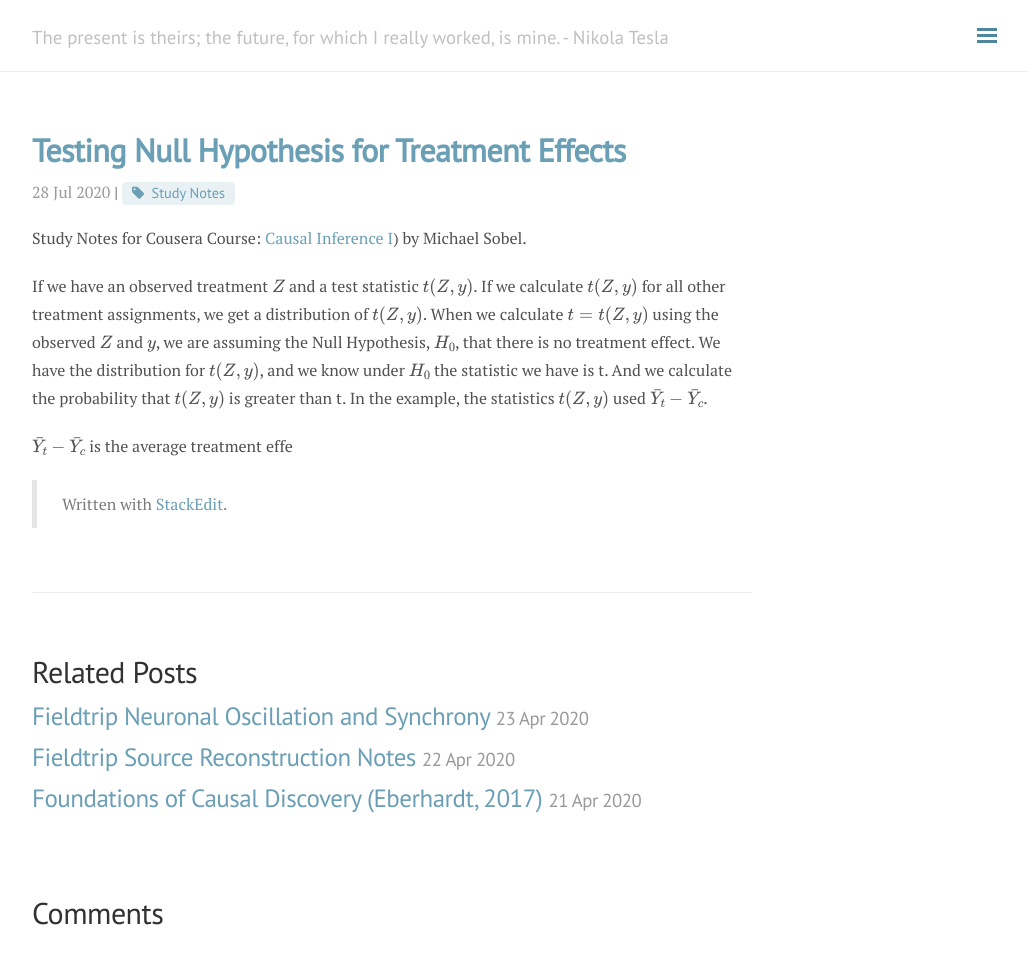
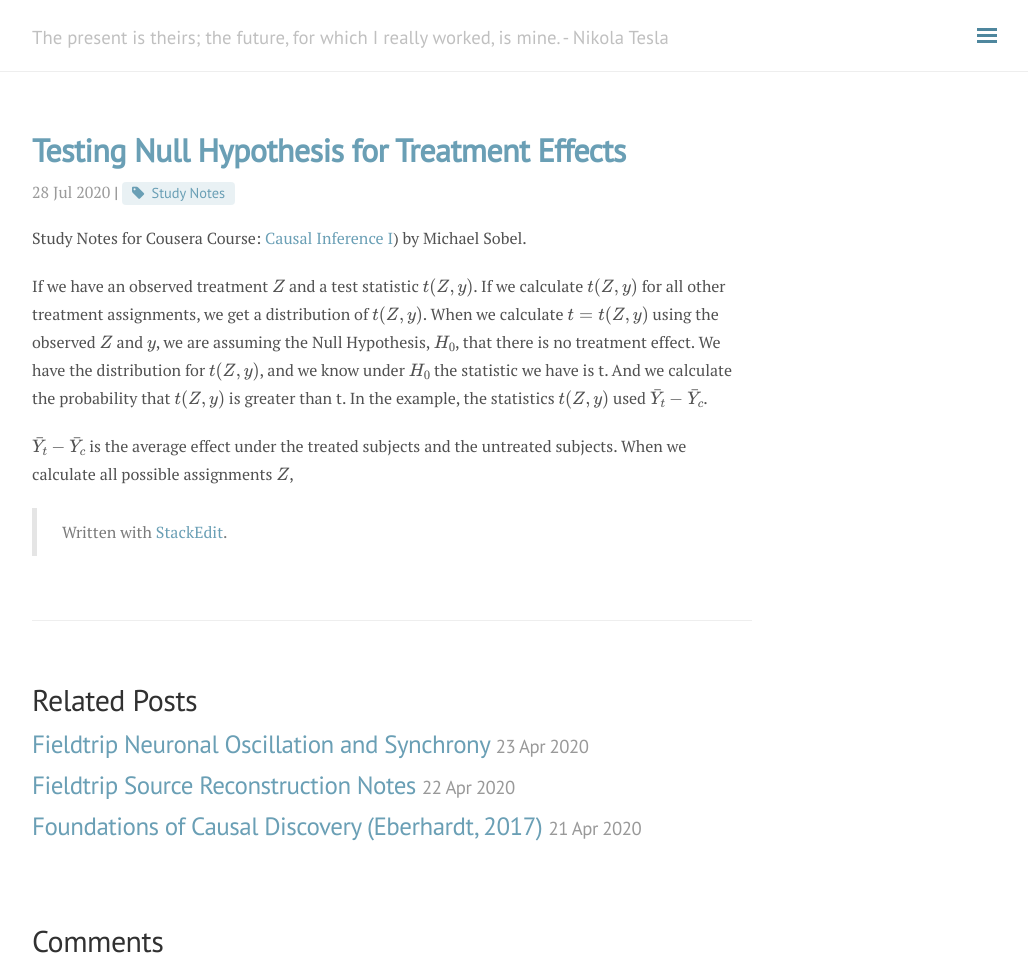
Before and after one commit to andylikescodes/andylikescodes.github.io, a Jekyll site: the page built from _posts/2020-07-28-Testing-Null-Hypothesis-For-Treatment-Effects.md, in a window 1280 px wide and 970 px high. Shown: the whole window, without its empty margins (248-1276 px from the left). Built offline with Jekyll 4.4.1, drawn with Linux system fonts in a browser that asks for light colours; nearby versions of some CDN libraries; formulas are drawn with MathJax 3; comment, search, counter and statistics services are not loaded.

Commit message:
_posts/2020-07-28-Testing-Null-Hypothesis-For-Treatment-Effects.md updated from https://stackedit.io/

```diff
--- a/_posts/2020-07-28-Testing-Null-Hypothesis-For-Treatment-Effects.md
+++ b/_posts/2020-07-28-Testing-Null-Hypothesis-For-Treatment-Effects.md
@@ -9,11 +9,12 @@ Study Notes for Cousera Course: [Causal Inference I](https://www.coursera.org/le
 
 If we have an observed treatment $Z$ and a test statistic $t(Z, y)$. If we calculate $t(Z, y)$ for all other treatment assignments, we get a distribution of $t(Z, y)$. When we calculate $t = t(Z, y)$ using the observed $Z$ and $y$, we are assuming the Null Hypothesis, $H_0$, that there is no treatment effect. We have the distribution for $t(Z, y)$, and we know under $H_0$ the statistic we have is t. And we calculate the probability that $t(Z, y)$ is greater than t. In the example, the statistics $t(Z, y)$ used $\bar{Y}_t - \bar{Y}_c$.
 
-$\bar{Y}_t - \bar{Y}_c$ is the average treatment effe
+$\bar{Y}_t - \bar{Y}_c$ is the average effect under the treated subjects and the untreated subjects. When we calculate all possible assignments $Z$,
 
 
 
 > Written with [StackEdit](https://stackedit.io/).
 <!--stackedit_data:
-eyJoaXN0b3J5IjpbMzk4OTQwNjEzLC0yMDY5NzA4NTQ1XX0=
+eyJoaXN0b3J5IjpbLTExMDQ4MzI4NzgsLTIwNjk3MDg1NDVdfQ
+==
 -->
```
